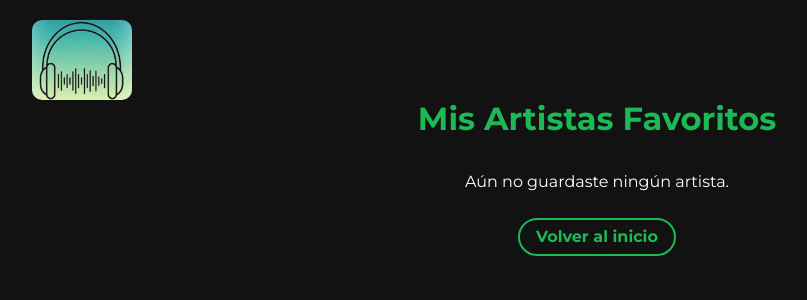
After one commit to verychaina/Tp-Final-PPI2-spotify, a Django app: page /favoritos/ in a window 1280 px wide. The commit adds this page. Shown: the top 300 px of the page, without its empty margins (43-850 px from the left). Run offline with Django 4.2, Linux system fonts and the light colour scheme; a user stored in the database is signed in; data comes from the database, SQL or seed files in the repository; both versions use the stored data as it was after the commit.

Commit message:
TP Final

```diff
--- a/musica/admin.py
+++ b/musica/admin.py
@@ -2,6 +2,7 @@
 
 from django.contrib import admin
 from .models import Ritmo, Artista, Video
+from .models import Dataset, DatasetCancion
 
 class VideoInline(admin.TabularInline):
     model = Video
@@ -13,3 +14,5 @@ class ArtistaAdmin(admin.ModelAdmin):
 admin.site.register(Ritmo)
 admin.site.register(Artista, ArtistaAdmin)
 admin.site.register(Video)
+admin.site.register(Dataset)
+admin.site.register(DatasetCancion)
--- /dev/null
+++ b/musica/templates/musica/favoritos.html
@@ -0,0 +1,125 @@
+{% load static %}
+<!DOCTYPE html>
+<html lang="es">
+<head>
+  <meta charset="UTF-8" />
+  <meta name="viewport" content="width=device-width, initial-scale=1" />
+  <title>Artistas Favoritos</title>
+  <link href="https://cdn.jsdelivr.net/npm/bootstrap@5.3.0/dist/css/bootstrap.min.css" rel="stylesheet" />
+  <link href="https://fonts.googleapis.com/css2?family=Montserrat:wght@400;700&display=swap" rel="stylesheet" />
+  <style>
+    body {
+      background-color: #121212;
+      color: white;
+      font-family: 'Montserrat', sans-serif;
+      padding: 2rem 2rem 2rem 2rem; /* arriba, derecha, abajo, izquierda */
+      padding-top: 100px; /* deja espacio para el logo */
+    }
+
+    h2 {
+      color: #1DB954;
+      font-weight: bold;
+      text-align: center;
+      margin-bottom: 2rem;
+    }
+
+    .card {
+      background-color: #1e1e1e;
+      border: 1px solid #1DB954;
+      border-radius: 15px;
+      padding: 1rem;
+    }
+
+    .card-img-top {
+      border-radius: 50%;
+      width: 160px;
+      height: 160px;
+      object-fit: cover;
+      margin: 1rem auto 0 auto;
+    }
+
+    .card-title {
+      color: white;
+      font-weight: bold;
+    }
+
+    .btn-volver {
+      background-color: transparent;
+      border: 2px solid #1DB954;
+      color: #1DB954;
+      font-weight: 600;
+      padding: 0.3rem 1rem;
+      border-radius: 50px;
+      text-decoration: none;
+      display: inline-block;
+      margin-top: 2rem;
+    }
+
+    .logo-container {
+      position: absolute;
+      top: 20px;
+      left: 75px;
+    }
+
+    .logo-container img {
+      max-width: 100px;
+      height: auto;
+      border-radius: 10px;
+    }
+
+    .btn-logout-style {
+      background-color: transparent;
+      border: 2px solid #1DB954;
+      color: #1DB954;
+      font-weight: 600;
+      padding: 0.3rem 1rem;
+      border-radius: 50px;
+      cursor: pointer;
+      text-decoration: none; /* para enlaces sin subrayado */
+      display: inline-block;
+      text-align: center;
+      margin-top: 0.5rem; /* separación respecto al botón de cerrar sesión */
+    }
+
+    .btn-logout-style:hover {
+      background-color: #1DB954;
+      color: #121212;
+      text-decoration: none;
+    }
+  </style>
+</head>
+<body>
+
+  <div class="logo-container">
+    <img src="{% static 'images/logo_spotipy.png' %}" alt="Logo Spotipy">
+  </div>
+
+  <h2>Mis Artistas Favoritos</h2>
+
+  <div class="container">
+    {% if favoritos %}
+      <div class="row">
+        {% for artista in favoritos %}
+          <div class="col-md-4 mb-4">
+            <div class="card text-center">
+              <img src="{{ artista.imagen_url }}" class="card-img-top" alt="{{ artista.nombre }}">
+              <div class="card-body">
+                <h5 class="card-title">{{ artista.nombre }}</h5>
+                <a href="{% url 'toggle_favorito' artista.artista_id %}" class="btn-logout-style">Quitar de favoritos</a>
+              </div>
+            </div>
+          </div>
+        {% endfor %}
+      </div>
+    {% else %}
+      <p class="text-center">Aún no guardaste ningún artista.</p>
+    {% endif %}
+
+    <div class="text-center">
+      <a href="{% url 'index' %}" class="btn-logout-style">Volver al inicio</a>
+    </div>
+  </div>
+
+  <script src="https://cdn.jsdelivr.net/npm/bootstrap@5.3.0/dist/js/bootstrap.bundle.min.js"></script>
+</body>
+</html>
--- a/musica/urls.py
+++ b/musica/urls.py
@@ -11,7 +11,10 @@ from .views import (
     register_view,
     password_reset_view,
     ver_estadisticas,
-    generar_dataset_backend
+    generar_dataset_backend,
+    historial_datasets,
+    toggle_favorito,
+    ver_favoritos,
 )
 
 urlpatterns = [
@@ -26,5 +29,8 @@ urlpatterns = [
     path('password-reset/', password_reset_view, name='password_reset'),
     path('estadisticas/', login_required(ver_estadisticas), name='ver_estadisticas'),
     path('generar_dataset/', login_required(generar_dataset_backend), name='generar_dataset'),
+    path('historial/', login_required(historial_datasets), name='historial_datasets'),
+    path('artista/favorito/<str:artista_id>/', login_required(toggle_favorito), name='toggle_favorito'),
+    path('favoritos/', login_required(ver_favoritos), name='ver_favoritos'),
 
 ]
--- a/musica/views.py
+++ b/musica/views.py
@@ -1,4 +1,8 @@
 from django.shortcuts import render, redirect
+from django.shortcuts import redirect, get_object_or_404
+from .models import ArtistaFavorito
+from .models import Dataset, DatasetCancion, Artista, Album, Cancion
+from .generar_dataset import generar_dataset_para_artistas
 from django.contrib.auth import views as auth_views
 from django.urls import reverse_lazy
 from django.contrib.auth.decorators import login_required
@@ -23,7 +27,7 @@ from .spotify_client import (
 
 @login_required
 def index(request):
-    query = request.GET.get('query', '')
+    query = request.GET.get('query') or request.session.get('query', '')
     resultados = []
     artistas_con_canciones = []
     grafico_genero = None
@@ -31,11 +35,14 @@ def index(request):
 
     if request.method == 'GET' and query:
         resultados = buscar_artistas_por_nombre_o_genero(query)
+        request.session['query'] = query
 
     elif request.method == 'POST':
         artistas_ids = request.POST.getlist('artistas')
         query = request.POST.get('query', '')
         resultados = buscar_artistas_por_nombre_o_genero(query) if query else []
+        request.session['query'] = query
+        request.session['artistas_seleccionados'] = artistas_ids
 
         if artistas_ids:
             artistas_info = []
@@ -73,6 +80,10 @@ def index(request):
         grafico_popularidad = None
         grafico_seguidores = None
 
+    if request.user.is_authenticated:
+        favoritos_ids = ArtistaFavorito.objects.filter(usuario=request.user).values_list('artista_id', flat=True)
+    else:
+        favoritos_ids = []
 
     contexto = {
     'query': query,
@@ -83,6 +94,7 @@ def index(request):
     'grafico_seguidores': grafico_seguidores,
     'graficos_extra': graficos_extra,
     'dataset_generado': request.session.get('dataset_generado', False),
+    'favoritos_ids': list(favoritos_ids),
 }
     return render(request, 'musica/index.html', contexto)
 
@@ -289,11 +301,6 @@ def generar_graficos_dataset(df):
     plt.close('all')  # libera memoria
     return graficos
 
-
-from django.conf import settings
-import os
-from .generar_dataset import generar_dataset_para_artistas  # ya la tienes importada
-
 @login_required
 def generar_dataset_backend(request):
     if request.method == 'POST':
@@ -301,19 +308,46 @@ def generar_dataset_backend(request):
         query = request.POST.get('query', '')
 
         if not artistas_ids:
-            # Si no seleccionaron artistas, volver a index con mensaje o sin dataset
             return redirect('index')
 
-        # Generar dataframe y guardar dataset
+        # Generar el DataFrame
         df = generar_dataset_para_artistas(artistas_ids)
         ruta_archivo = os.path.join(settings.BASE_DIR, 'dataset.xlsx')
         df.to_excel(ruta_archivo, index=False)
 
-        # Guardar en sesión la info del dataset generado y artistas
+        # Guardar en sesión
         request.session['dataset_generado'] = True
         request.session['artistas_seleccionados'] = artistas_ids
 
-        # Buscar información y canciones para mostrar en la misma página
+        # 🔸 1. Crear el Dataset para el usuario
+        dataset = Dataset.objects.create(usuario=request.user)
+
+        # 🔸 2. Guardar canciones y relaciones
+        for _, row in df.iterrows():
+            artista_obj, _ = Artista.objects.get_or_create(
+                nombre=row['artistas']
+            )
+            album_obj, _ = Album.objects.get_or_create(
+                nombre=row['album'],
+                artista=artista_obj
+            )
+            cancion_obj, _ = Cancion.objects.get_or_create(
+                track_id=row['track_id'],
+                defaults={
+                    'titulo': row['nombre'],
+                    'artista': artista_obj,
+                    'album': album_obj,
+                    'popularidad': row['popularidad'],
+                    'duracion_ms': row['duracion_ms'],
+                    'explicito': row['explicito'],
+                    'genero': row.get('genero', '')
+                }
+            )
+
+            # 🔸 3. Asociar la canción al dataset
+            DatasetCancion.objects.create(dataset=dataset, cancion=cancion_obj)
+
+        # 🔸 4. Preparar artistas y canciones para render
         artistas_info = []
         artistas_con_canciones = []
         for art_id in artistas_ids:
@@ -328,16 +362,58 @@ def generar_dataset_backend(request):
             except Exception as e:
                 print(f"Error con artista {art_id}: {e}")
 
-        # También obtener resultados de búsqueda para mantener la lista visible
         resultados = buscar_artistas_por_nombre_o_genero(query) if query else []
 
-        contexto = {
+        return render(request, 'musica/index.html', {
             'query': query,
             'resultados': resultados,
             'artistas_con_canciones': artistas_con_canciones,
-            'dataset_generado': request.session.get('dataset_generado', False),
-        }
-
-        return render(request, 'musica/index.html', contexto)
+            'dataset_generado': True,
+        })
 
     return redirect('index')
+
+@login_required
+def historial_datasets(request):
+    datasets = Dataset.objects.filter(usuario=request.user).order_by('-fecha_creacion')
+    query = request.GET.get("query", "")
+
+    historial = []
+    for dataset in datasets:
+        canciones = [dc.cancion for dc in DatasetCancion.objects.filter(dataset=dataset).select_related('cancion')]
+        historial.append({
+            'dataset': dataset,
+            'canciones': canciones
+        })
+
+    return render(request, 'musica/historial_datasets.html', {
+        'historial': historial,
+        'query': query,
+    })
+
+@login_required
+def toggle_favorito(request, artista_id):
+    usuario = request.user
+
+    # Buscá en tu código cómo obtener el nombre y la imagen del artista,
+    # o pásalos desde el front para guardarlos acá.
+    nombre = request.GET.get('nombre', '')
+    imagen_url = request.GET.get('imagen_url', '')
+
+    favorito, created = ArtistaFavorito.objects.get_or_create(
+        usuario=usuario,
+        artista_id=artista_id,
+        defaults={'nombre': nombre, 'imagen_url': imagen_url}
+    )
+    if not created:
+        # Si ya existe, lo eliminamos (toggle)
+        favorito.delete()
+
+    return redirect(request.META.get('HTTP_REFERER', '/'))
+
+@login_required
+def ver_favoritos(request):
+    favoritos = ArtistaFavorito.objects.filter(usuario=request.user)
+    return render(request, 'musica/favoritos.html', {
+        'favoritos': favoritos
+    })
```
Also changed, not shown: musica/models.py (+28 -0 lines), musica/templates/musica/estadisticas.html (+63 -33 lines), musica/templates/musica/historial_datasets.html (added, +123 -0 lines), musica/templates/musica/index.html (+55 -7 lines), musica/templates/musica/login.html (+16 -1 lines), musica/templates/musica/register.html (+16 -0 lines), spotify_crm/settings.py (+5 -3 lines), db.sqlite3, musica/migrations/0002_cancion_genero_dataset_datasetcancion.py (added), musica/migrations/0003_artistafavorito.py (added), static/images/logo_spotipy.png (added), static/images/qq.png (added), 2 other files.
